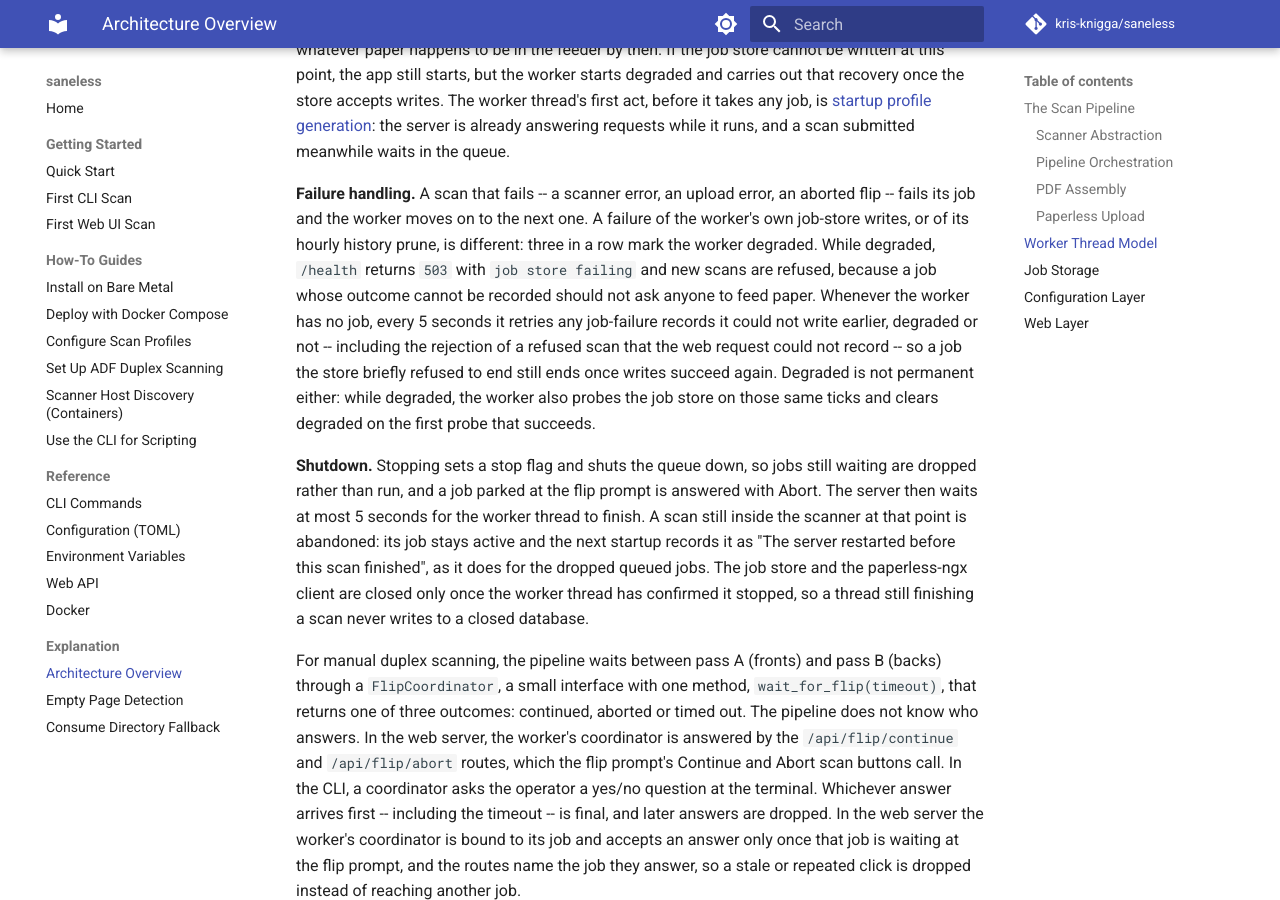
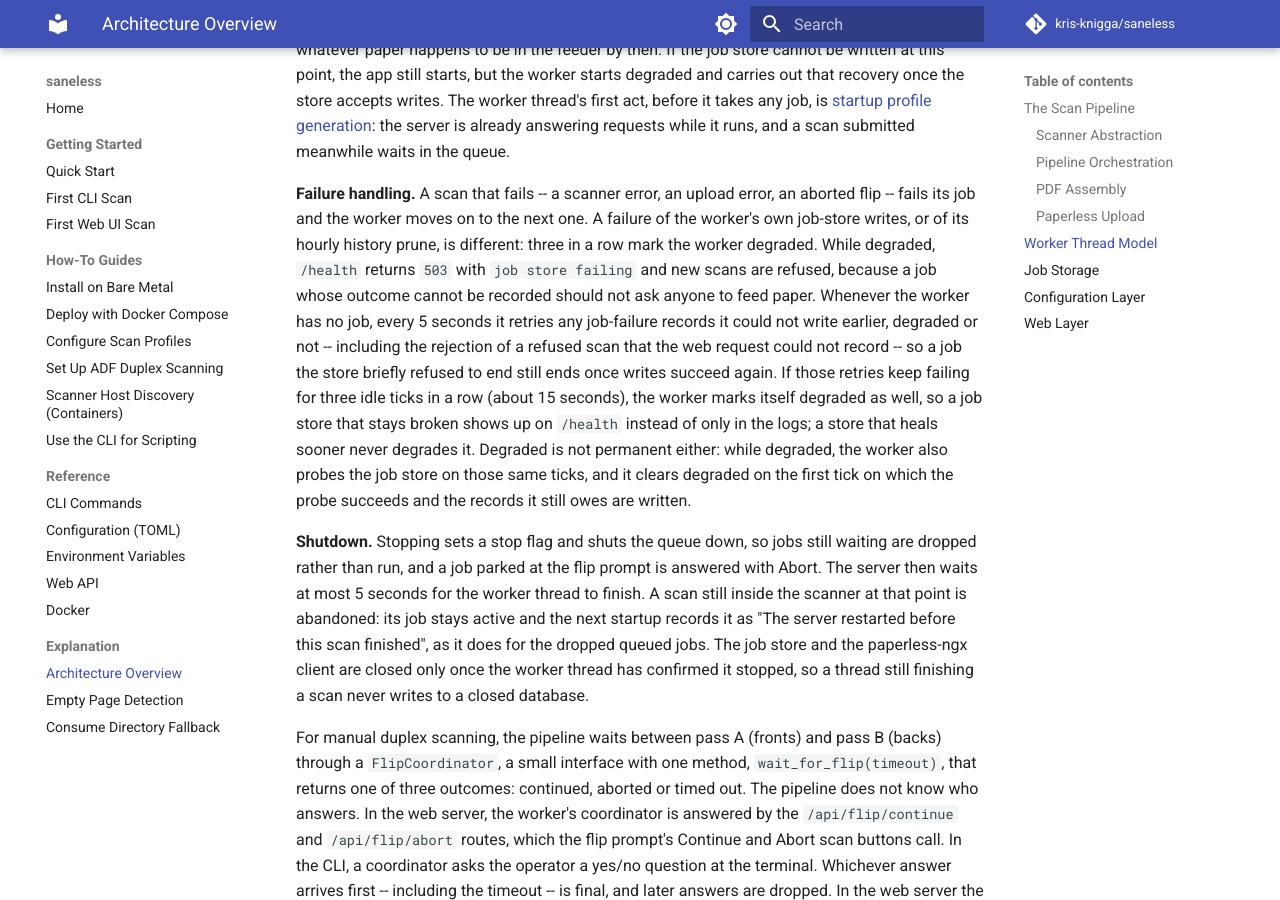
Before and after one commit to kdknigga/saneless, an MkDocs documentation site: the page built from docs/explanation/architecture.md, in a window 1280 px wide and 900 px high, scrolled down 2398 px. Built offline with MkDocs 1.6.1 and Material for MkDocs 9.7.7, drawn with Linux system fonts in a browser that asks for light colours; comment, search, counter and statistics services are not loaded.

Commit message:
docs(26-18): document the owed-write retry streak that degrades the worker (WR-10)
- architecture.md: three failed idle retries in a row degrade the worker;
  degraded clears once the probe succeeds and owed records are written
- web-api.md: GET /health degraded conditions include the owed-write streak

Co-Authored-By: Claude Opus 5 <noreply@anthropic.com>
Claude-Session: https://claude.ai/code/session_017fR8Fv5gqSUuk1ALrc6X1h

```diff
--- a/docs/explanation/architecture.md
+++ b/docs/explanation/architecture.md
@@ -53,7 +53,7 @@ The worker communicates progress back to the web layer via state transitions on
 
 **Startup.** Before the worker thread starts, the app fails every job that a previous process left active (running or still queued) with "The server restarted before this scan finished", then prunes job history. A queued job is never picked up again after a restart, so a scan cannot start on whatever paper happens to be in the feeder by then. If the job store cannot be written at this point, the app still starts, but the worker starts degraded and carries out that recovery once the store accepts writes. The worker thread's first act, before it takes any job, is [startup profile generation](../how-to/configure-scan-profiles.md#auto-generated-profiles): the server is already answering requests while it runs, and a scan submitted meanwhile waits in the queue.
 
-**Failure handling.** A scan that fails -- a scanner error, an upload error, an aborted flip -- fails its job and the worker moves on to the next one. A failure of the worker's own job-store writes, or of its hourly history prune, is different: three in a row mark the worker degraded. While degraded, `/health` returns `503` with `job store failing` and new scans are refused, because a job whose outcome cannot be recorded should not ask anyone to feed paper. Whenever the worker has no job, every 5 seconds it retries any job-failure records it could not write earlier, degraded or not -- including the rejection of a refused scan that the web request could not record -- so a job the store briefly refused to end still ends once writes succeed again. Degraded is not permanent either: while degraded, the worker also probes the job store on those same ticks and clears degraded on the first probe that succeeds.
+**Failure handling.** A scan that fails -- a scanner error, an upload error, an aborted flip -- fails its job and the worker moves on to the next one. A failure of the worker's own job-store writes, or of its hourly history prune, is different: three in a row mark the worker degraded. While degraded, `/health` returns `503` with `job store failing` and new scans are refused, because a job whose outcome cannot be recorded should not ask anyone to feed paper. Whenever the worker has no job, every 5 seconds it retries any job-failure records it could not write earlier, degraded or not -- including the rejection of a refused scan that the web request could not record -- so a job the store briefly refused to end still ends once writes succeed again. If those retries keep failing for three idle ticks in a row (about 15 seconds), the worker marks itself degraded as well, so a job store that stays broken shows up on `/health` instead of only in the logs; a store that heals sooner never degrades it. Degraded is not permanent either: while degraded, the worker also probes the job store on those same ticks, and it clears degraded on the first tick on which the probe succeeds and the records it still owes are written.
 
 **Shutdown.** Stopping sets a stop flag and shuts the queue down, so jobs still waiting are dropped rather than run, and a job parked at the flip prompt is answered with Abort. The server then waits at most 5 seconds for the worker thread to finish. A scan still inside the scanner at that point is abandoned: its job stays active and the next startup records it as "The server restarted before this scan finished", as it does for the dropped queued jobs. The job store and the paperless-ngx client are closed only once the worker thread has confirmed it stopped, so a thread still finishing a scan never writes to a closed database.
 
```
Also changed, not shown: docs/reference/web-api.md (+1 -1 lines).
